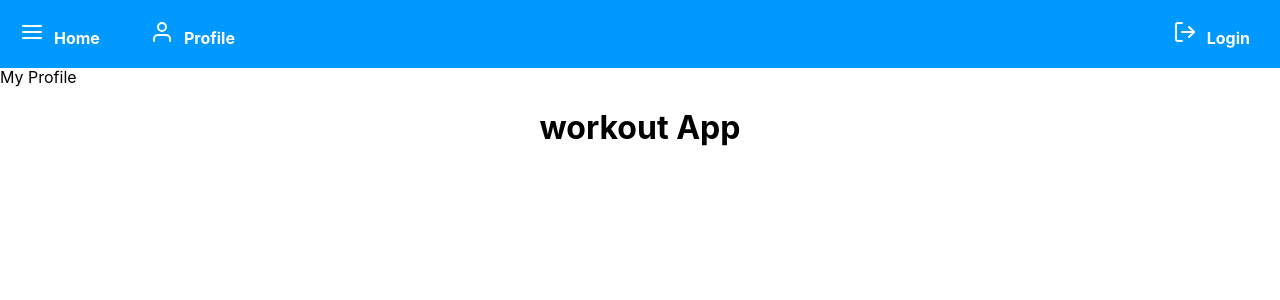
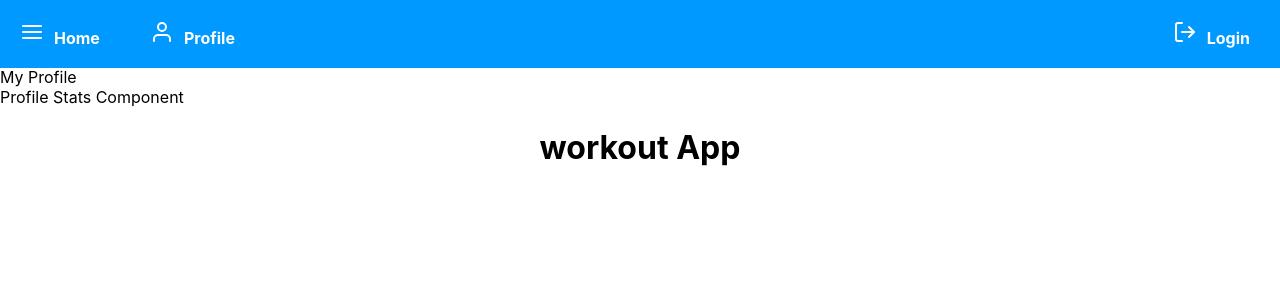
Before and after one commit to petermijkje/workout_app2, a React (Create React App) app in the folder workout_app/: page /profile in a window 1280 px wide. Shown: the top 300 px of the page. Built offline with nearby package versions, Linux system fonts and the light colour scheme.

Commit message:
creating profile stats component

```diff
--- a/workout_app/src/components/profile/profile.component.jsx
+++ b/workout_app/src/components/profile/profile.component.jsx
@@ -1,9 +1,15 @@
 import React from 'react'
+import ProfileStats from '../profile-stats/profile-stats.component'
 
 import './profile.styles.scss'
 
 function Profile() {
-  return <div className="profile">My Profile</div>
+  return (
+    <div className="profile">
+      My Profile
+      <ProfileStats />
+    </div>
+  )
 }
 
 export default Profile
```
